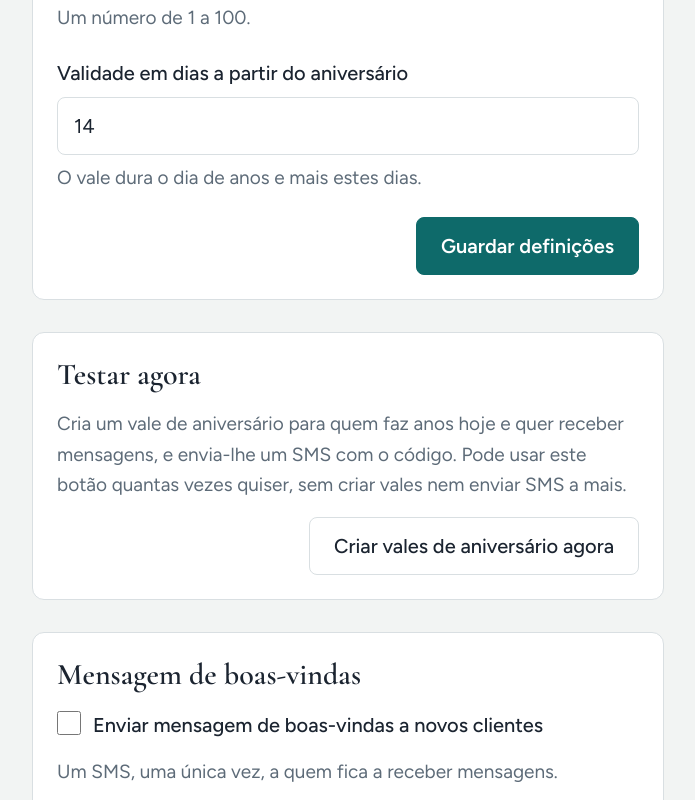
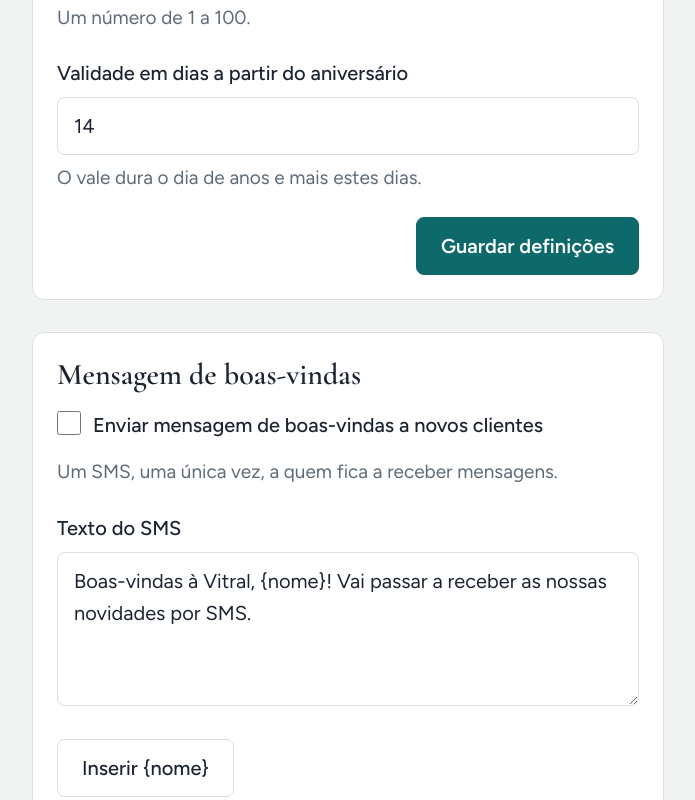
Before and after one commit to Miguel645/Vitral-Portal-Clientes, a Next.js app: page /settings in a window 1280 px wide. Shown: the part 547-1347 px from the top of the page, without its empty margins (292-987 px from the left). Built offline with nearby package versions, Linux system fonts and the light colour scheme; no server answers; the database is empty.

Commit message:
Remove the "Testar agora" card from Definições
Birthday vales are now only created by the daily cron job.

Co-Authored-By: Claude Opus 5.5 <noreply@anthropic.com>
Claude-Session: https://claude.ai/code/session_01MYVfKGr7YUE3UzN9b6zN6n

```diff
--- a/src/app/settings/birthday/actions.ts
+++ b/src/app/settings/birthday/actions.ts
@@ -2,8 +2,6 @@
 
 import { redirect } from "next/navigation";
 import { createClient } from "@/lib/supabase/server";
-import { runBirthdayCheck } from "@/lib/birthdayCodes";
-import { isSimulation } from "@/lib/messaging";
 
 function parse(formData: FormData) {
   const active = formData.get("active") === "on";
@@ -49,19 +47,3 @@ export async function saveBirthdaySettings(_prev: SettingsState, formData: FormD
   }
   redirect(`/settings?message=${encodeURIComponent("Definições guardadas.")}`);
 }
-
-export async function runBirthdayCheckNow() {
-  const result = await runBirthdayCheck();
-  if (result.error) redirect(`/settings?message=${encodeURIComponent(result.error)}`);
-  const parts: string[] = [];
-  if (result.created === 0) {
-    parts.push("Não há vales novos para criar hoje.");
-  } else {
-    parts.push(`Foram criados ${result.created} ${result.created === 1 ? "vale" : "vales"} de aniversário.`);
-    const simulated = isSimulation();
-    parts.push(`${result.smsSent} SMS ${simulated ? "simulados (modo de teste, nada foi enviado de verdade)" : "enviados"}.`);
-    if (result.smsFailed > 0) parts.push(`${result.smsFailed} SMS falharam — veja o Histórico de envios, em Campanhas.`);
-  }
-  const message = parts.join(" ");
-  redirect(`/settings?message=${encodeURIComponent(message)}`);
-}
--- a/src/app/settings/page.tsx
+++ b/src/app/settings/page.tsx
@@ -1,9 +1,7 @@
 import Link from "next/link";
 import { createClient } from "@/lib/supabase/server";
 import Notice from "@/app/_components/Notice";
-import SubmitButton from "@/app/_components/SubmitButton";
 import SettingsForm from "./birthday/SettingsForm";
-import { runBirthdayCheckNow } from "./birthday/actions";
 import WelcomeForm from "./welcome/WelcomeForm";
 import { appUrlError, previewBaseUrl } from "@/lib/optOut";
 import { DEFAULT_WELCOME_TEXT, type WelcomeSettings } from "@/lib/welcome";
@@ -43,17 +41,6 @@ export default async function SettingsPage({
 
       <SettingsForm settings={settings} />
 
-      <form action={runBirthdayCheckNow} className="card">
-        <h2>Testar agora</h2>
-        <p className="meta" style={{ marginBottom: "var(--sp-16)" }}>
-          Cria um vale de aniversário para quem faz anos hoje e quer receber mensagens, e envia-lhe um SMS com o
-          código. Pode usar este botão quantas vezes quiser, sem criar vales nem enviar SMS a mais.
-        </p>
-        <div className="actions">
-          <SubmitButton className="btn" pendingText="A criar…">Criar vales de aniversário agora</SubmitButton>
-        </div>
-      </form>
-
       <WelcomeForm settings={welcome} appUrl={previewBaseUrl()} />
 
       <div className="card">
--- a/src/lib/birthdayCodes.ts
+++ b/src/lib/birthdayCodes.ts
@@ -71,8 +71,8 @@ export async function runBirthdayCheck(): Promise<{ created: number; smsSent: nu
     });
 
     // The SMS only goes out for a vale this run actually created. The database allows
-    // one birthday vale per client per year, so a second run (or the cron and the
-    // "run now" button at once) can't create another one and never sends twice.
+    // one birthday vale per client per year, so a second run can't create another
+    // one and never sends twice.
     if (error) continue;
     created++;
 
```
Also changed, not shown: 1 other file (tests, documents, lock files or other folders).
